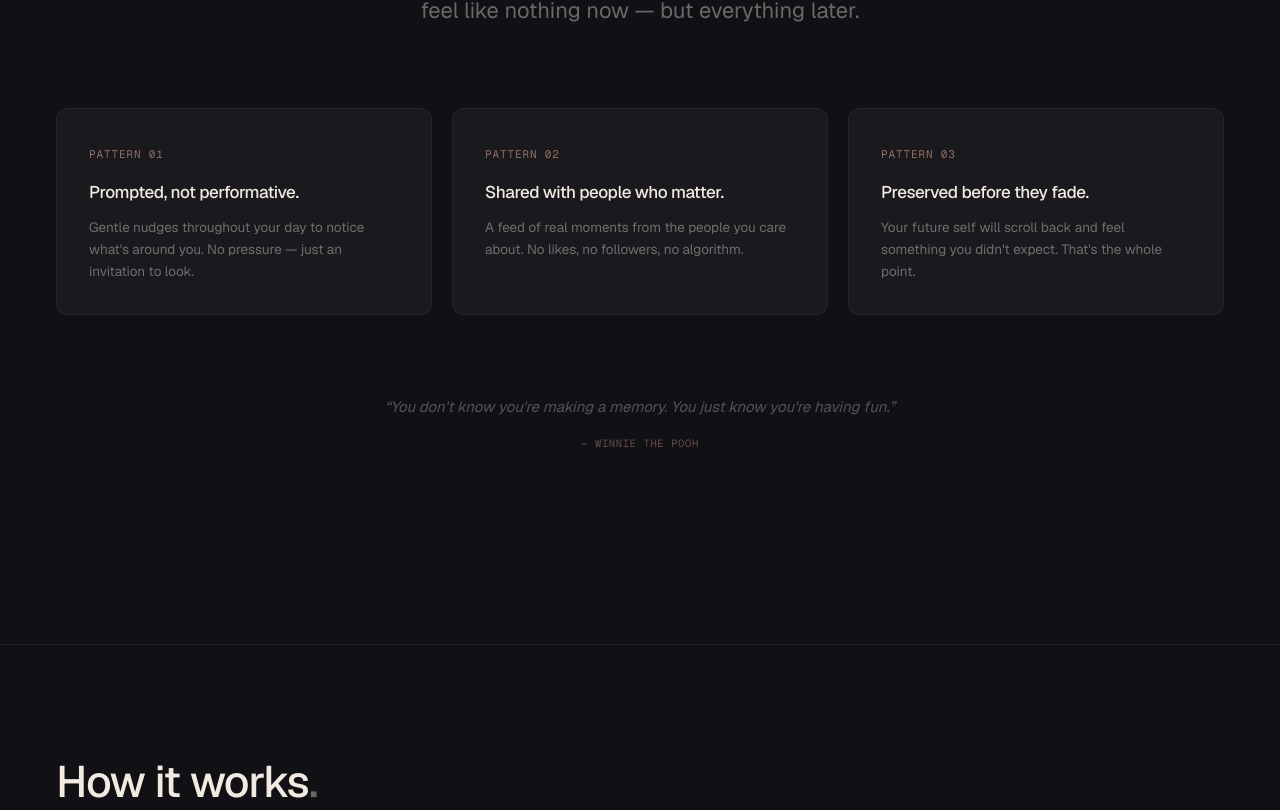
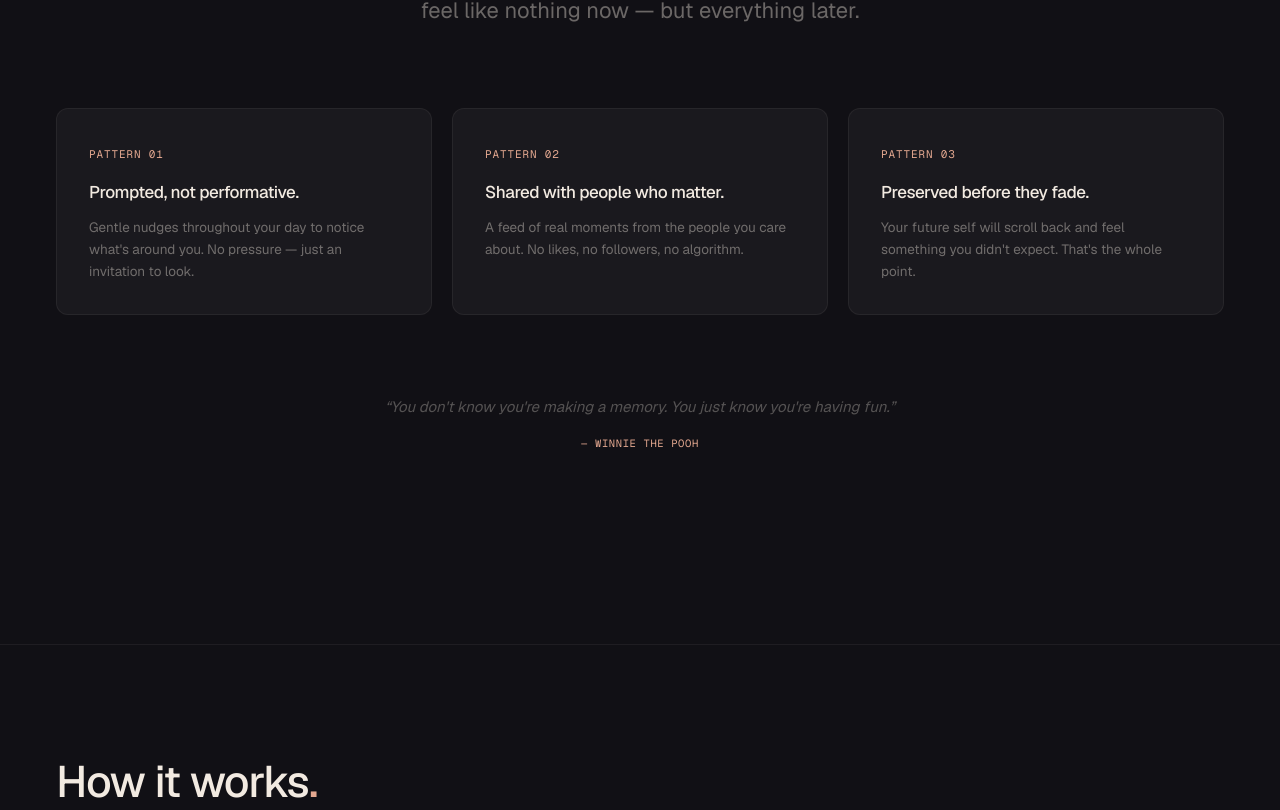
Before and after one commit to Arkie-cc/EOI, a Next.js app: page / in a window 1280 px wide. Shown: the part 1110-1920 px from the top of the page. Built offline with nearby package versions, Linux system fonts and the light colour scheme.

Commit message:
updated colour palette

```diff
--- a/src/app/page.tsx
+++ b/src/app/page.tsx
@@ -54,7 +54,7 @@ export default function Home() {
                   key={item.label}
                   className="bg-[#1a191e] border border-cream/6 rounded-xl p-7 sm:p-8"
                 >
-                  <span className="font-mono text-[11px] tracking-[0.08em] text-peach/60 uppercase">
+                  <span className="font-mono text-[11px] tracking-[0.08em] text-peach uppercase">
                     {item.label}
                   </span>
                   <h3 className="text-[17px] font-medium tracking-tight text-cream mt-4 mb-3 leading-snug">
@@ -72,7 +72,7 @@ export default function Home() {
                 &ldquo;You don&apos;t know you&apos;re making a memory. You just
                 know you&apos;re having fun.&rdquo;
               </p>
-              <p className="font-mono text-[10.5px] tracking-[0.06em] text-peach/40 uppercase mt-4">
+              <p className="font-mono text-[10.5px] tracking-[0.06em] text-peach uppercase mt-4">
                 — Winnie the Pooh
               </p>
             </div>
--- a/src/components/StackingCards.tsx
+++ b/src/components/StackingCards.tsx
@@ -45,7 +45,7 @@ export default function StackingCards() {
       <div className="max-w-[1440px] mx-auto px-6 sm:px-14 py-20 sm:py-28">
         <h2 className="text-[clamp(28px,4vw,44px)] font-medium tracking-tight text-cream leading-[1.15] mb-14 sm:mb-20">
           How it works
-          <span className="text-cream/40">.</span>
+          <span className="text-peach">.</span>
         </h2>
 
         <div className="grid lg:grid-cols-[1fr_1fr] gap-12 lg:gap-20 items-center">
```
